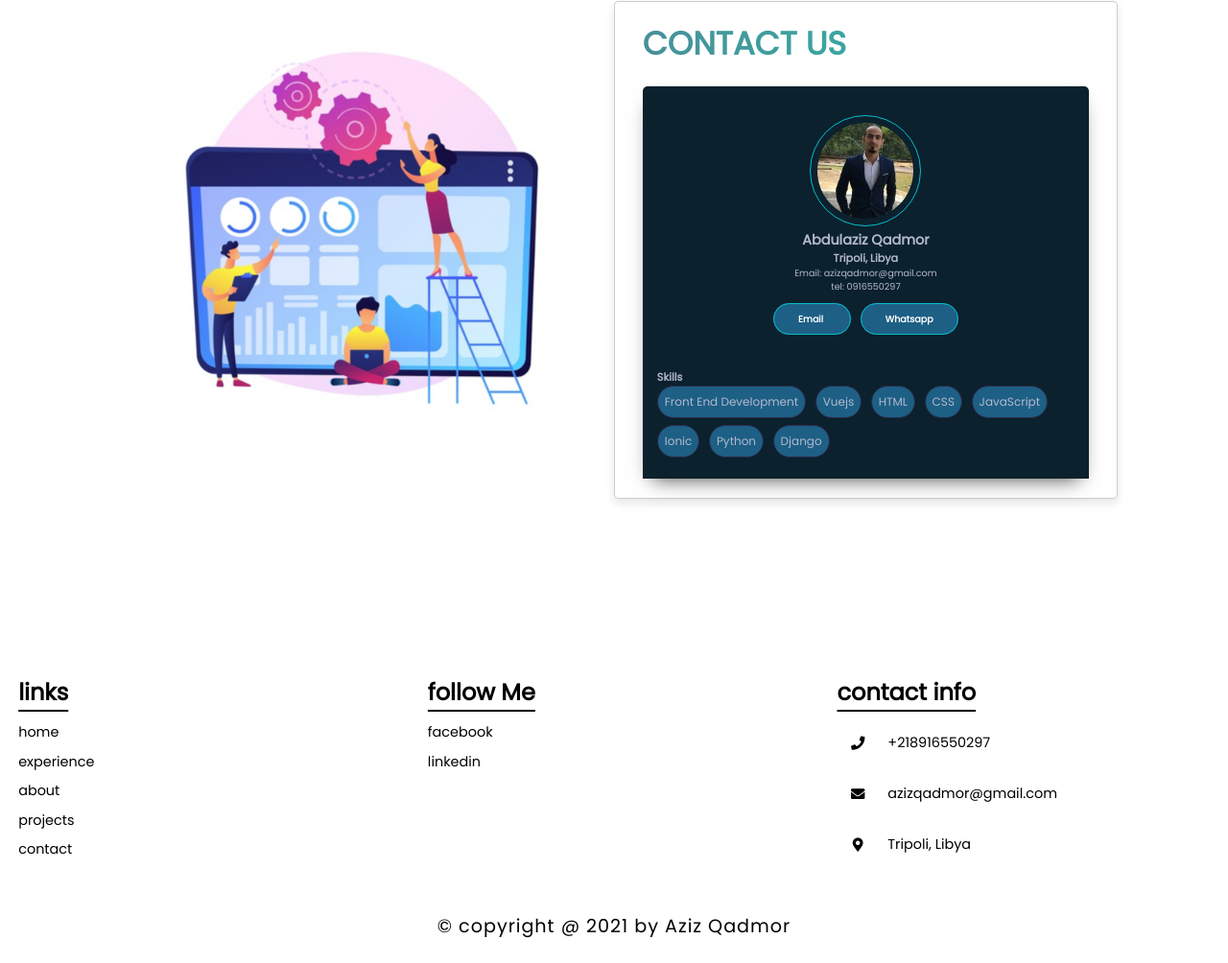
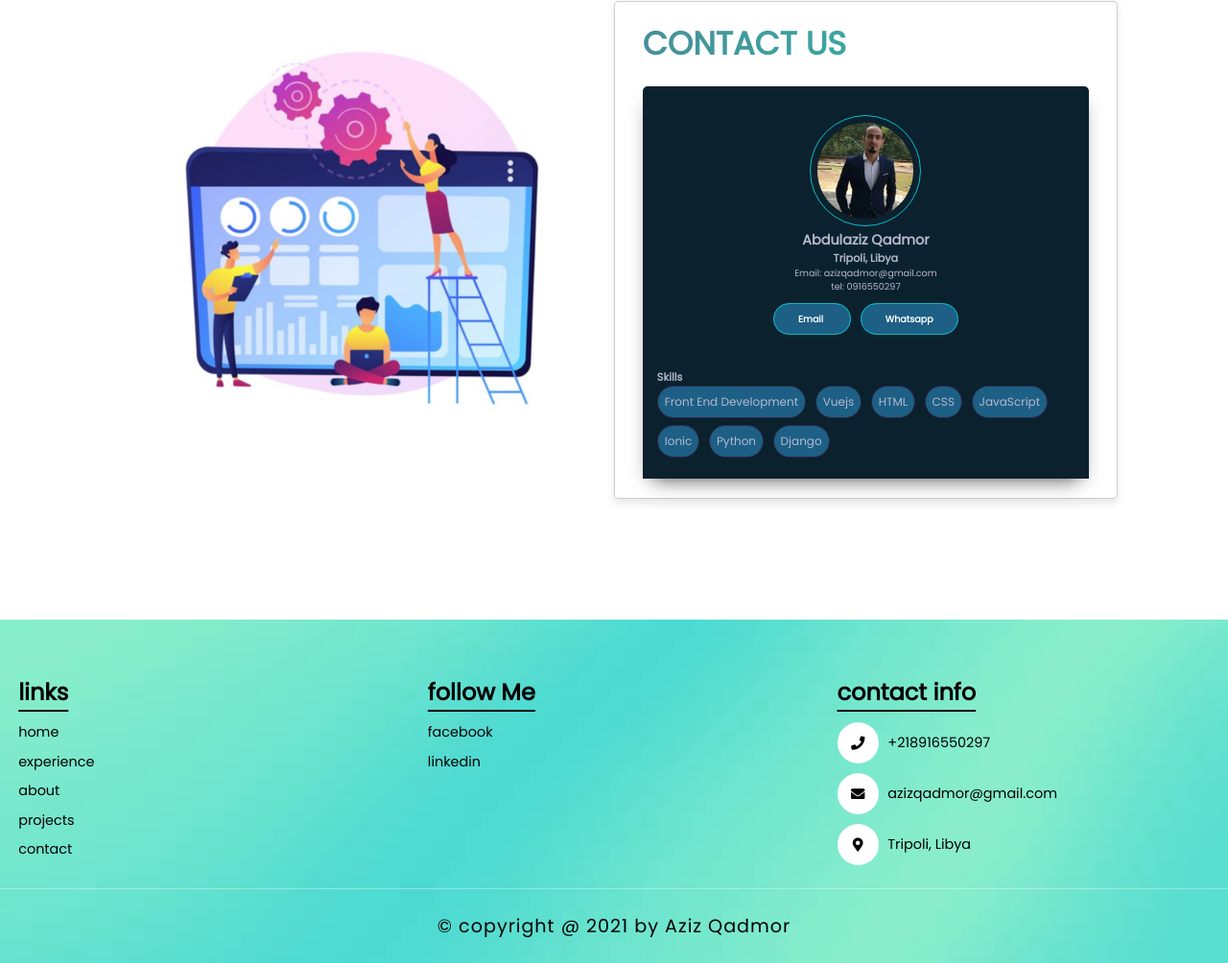
Before and after one commit to azeezqad/portfolio, a plain HTML site: page index.html in a window 1280 px wide. Shown: the part 3354-4358 px from the top of the page at 96% size. Drawn offline with Linux system fonts and the light colour scheme; the site is published under a folder, as on GitHub Pages, so addresses that start at the root find nothing.

Commit message:
Update style.css

```diff
--- a/style.css
+++ b/style.css
@@ -413,7 +413,7 @@ section{
 }
 .footer{
     padding-top: 3rem;
-    background:url(/images/footer-bg.jpg) no-repeat;
+    background:url(images/footer-bg.jpg) no-repeat;
     background-size: cover;
     background-position: center;
 }
```
